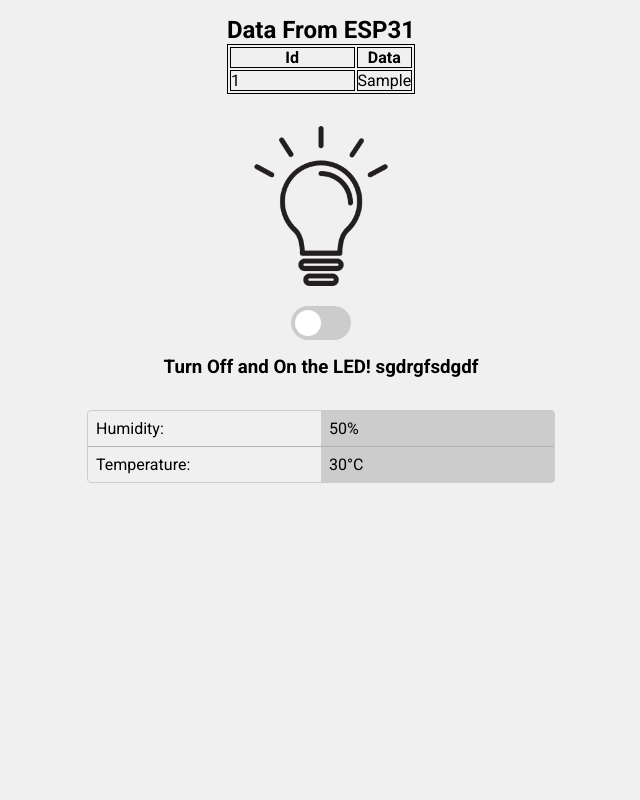
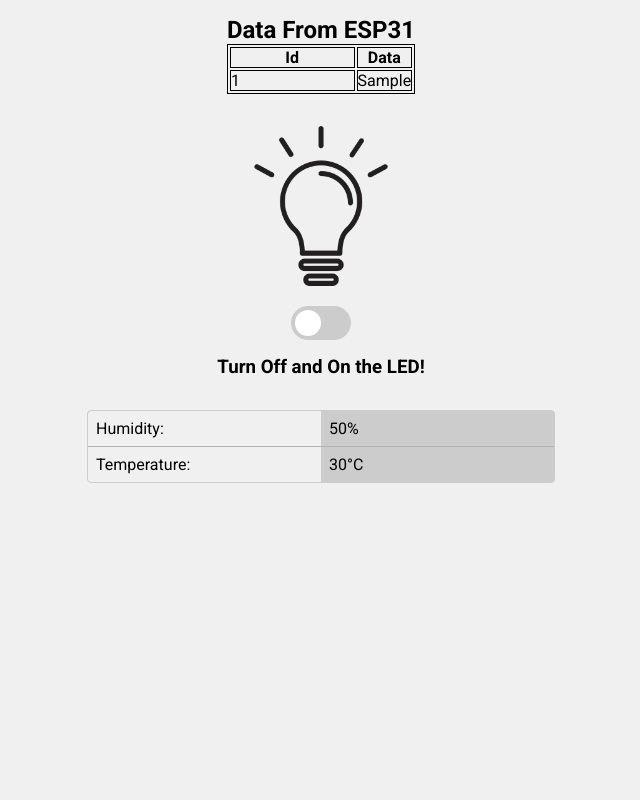
Before and after one commit to sherwanm/esp32, a PHP site: page / in a window 1280 px wide. Shown: the whole page, without its empty margins (319-959 px from the left). Run offline with PHP 8.4, Linux system fonts and the light colour scheme; tables that the repository leaves empty or names only in its code hold one stand-in row (values such as "Sample post"); data that the repository does not hold is empty.

Commit message:
Second Step after Succerss.

```diff
--- a/index.php
+++ b/index.php
@@ -70,7 +70,7 @@ CloseCon($con);
                 <span class="slider round"></span>
             </label>
 
-            <h3>Turn Off and On the LED! sgdrgfsdgdf  </h3>
+            <h3>Turn Off and On the LED! </h3>
         </section>
         <section class="dht-data">
             <div class="table-wrapper">
```
